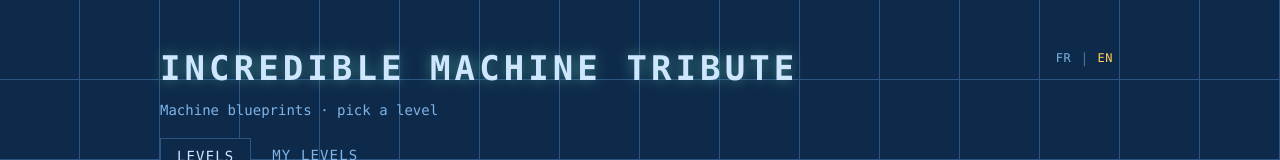
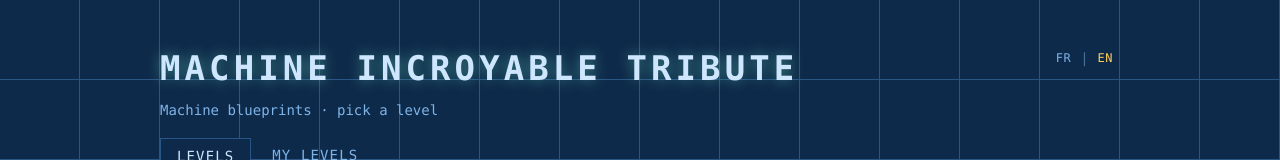
Before and after one commit to guilbill/incredible-blueprint, a website built with Vite: page index.html in a window 1280 px wide. Shown: the top 160 px of the page. Built offline with nearby package versions, Linux system fonts and the light colour scheme.

Commit message:
feat: rename to Machine Incroyable Tribute (MIT) with a new icon
MIT is TIM backwards. The icon shows the mouse cage driving a gear through a belt.

```diff
--- a/index.html
+++ b/index.html
@@ -5,7 +5,7 @@
     <meta name="viewport" content="width=device-width, initial-scale=1.0" />
     <meta name="theme-color" content="#0e2a4a" />
     <link rel="icon" href="./icon.svg" type="image/svg+xml" />
-    <title>Incredible Machine Tribute</title>
+    <title>Machine Incroyable Tribute</title>
   </head>
   <body>
     <div id="app"></div>
--- a/src/i18n.ts
+++ b/src/i18n.ts
@@ -15,7 +15,7 @@ const fr = {
   'common.close': 'Fermer',
   'lang.label': 'Langue',
 
-  'list.title': 'La Machine Incroyable',
+  'list.title': 'Machine Incroyable Tribute',
   'list.subtitle': 'Plans de machines · choisissez un niveau',
   'list.tabShipped': 'Niveaux',
   'list.tabMine': 'Mes niveaux',
@@ -144,7 +144,7 @@ const en: Record<Key, string> = {
   'common.close': 'Close',
   'lang.label': 'Language',
 
-  'list.title': 'Incredible Machine Tribute',
+  'list.title': 'Machine Incroyable Tribute',
   'list.subtitle': 'Machine blueprints · pick a level',
   'list.tabShipped': 'Levels',
   'list.tabMine': 'My levels',
--- a/vite.config.ts
+++ b/vite.config.ts
@@ -10,8 +10,8 @@ export default defineConfig({
       registerType: 'autoUpdate',
       injectRegister: 'auto',
       manifest: {
-        name: 'Incredible Machine Tribute',
-        short_name: 'Machine',
+        name: 'Machine Incroyable Tribute',
+        short_name: 'MIT',
         description: 'Un jeu de casse-tête physique, hommage à The Incredible Machine.',
         lang: 'fr',
         theme_color: '#0e2a4a',
```
Also changed, not shown: README.md, public/icon.svg.
